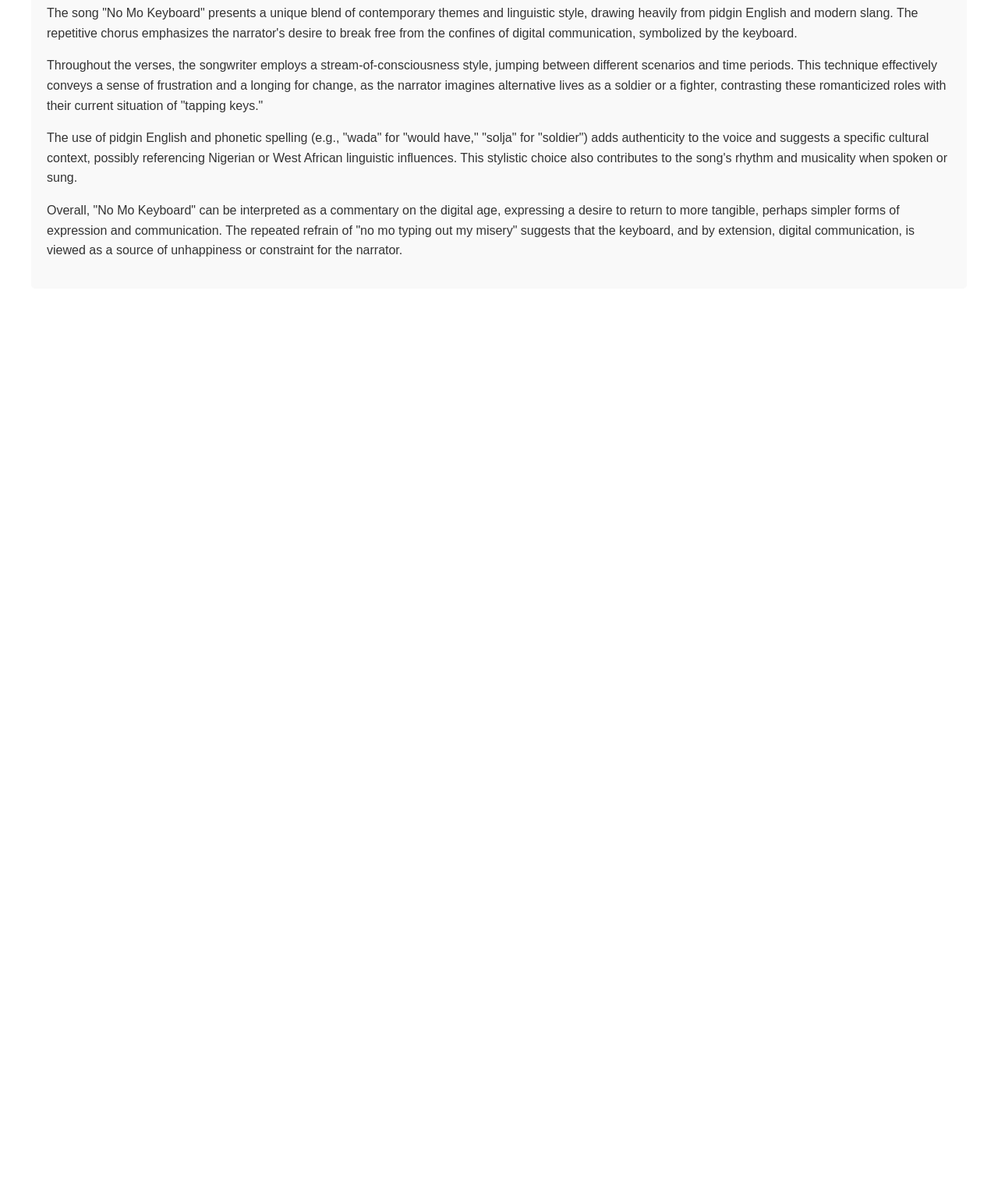
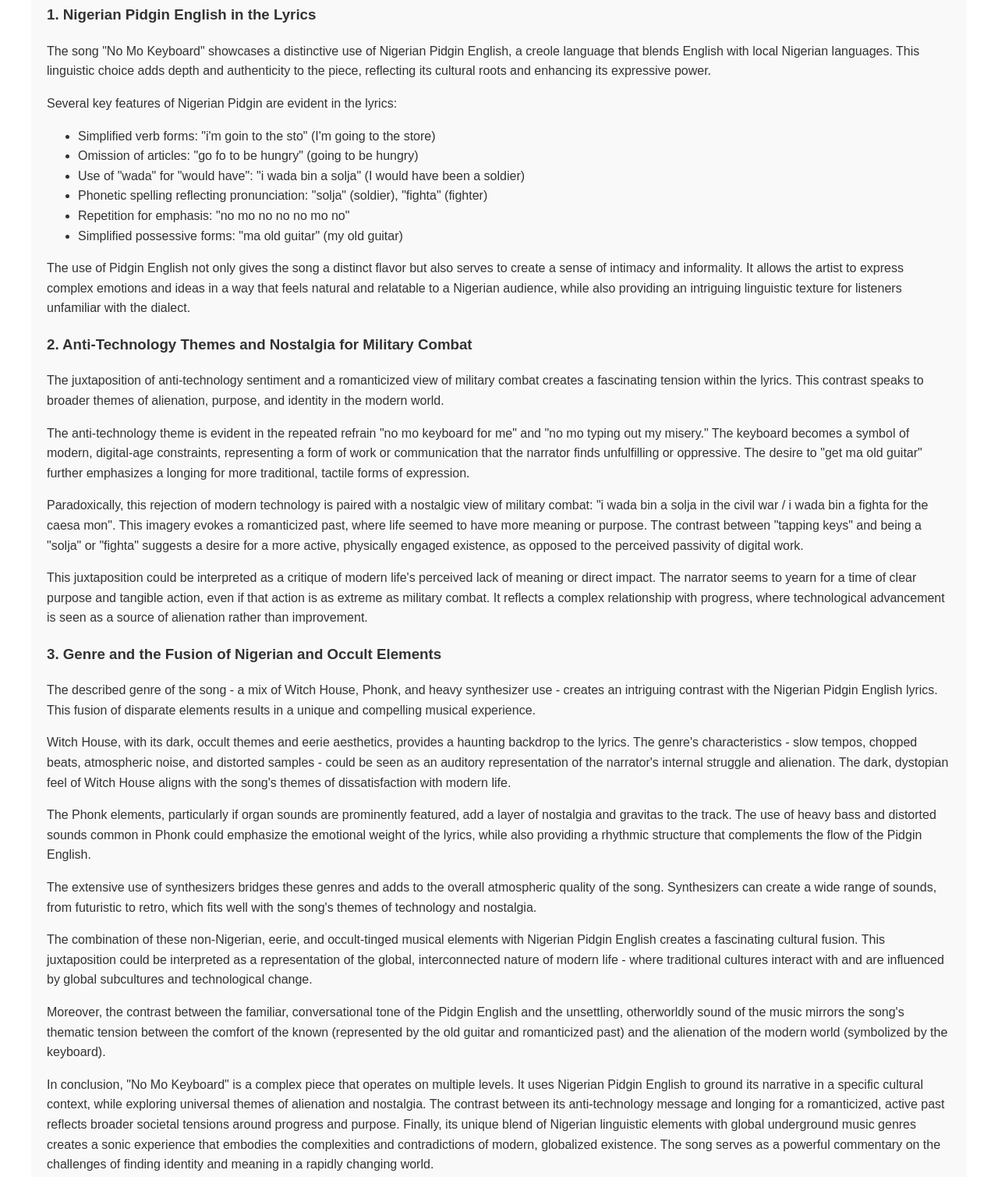
Before and after one commit to buildLittleWorlds/pidgin-audio, a plain HTML site: page index.html in a window 1280 px wide. Shown: the part 1340-2849 px from the top of the page at 78% size. Before the commit the page ends 1730 px from the top, so only its background shows below. Drawn offline with Linux system fonts and the light colour scheme.

Commit message:
Added analysis of genre of sound of witch house song

```diff
--- a/index.html
+++ b/index.html
@@ -90,13 +90,45 @@ no mo keyboard for me
 
     <div class="analysis">
         <h2>Song Analysis</h2>
-        <p>The song "No Mo Keyboard" presents a unique blend of contemporary themes and linguistic style, drawing heavily from pidgin English and modern slang. The repetitive chorus emphasizes the narrator's desire to break free from the confines of digital communication, symbolized by the keyboard.</p>
 
-        <p>Throughout the verses, the songwriter employs a stream-of-consciousness style, jumping between different scenarios and time periods. This technique effectively conveys a sense of frustration and a longing for change, as the narrator imagines alternative lives as a soldier or a fighter, contrasting these romanticized roles with their current situation of "tapping keys."</p>
+        <h3>1. Nigerian Pidgin English in the Lyrics</h3>
+        <p>The song "No Mo Keyboard" showcases a distinctive use of Nigerian Pidgin English, a creole language that blends English with local Nigerian languages. This linguistic choice adds depth and authenticity to the piece, reflecting its cultural roots and enhancing its expressive power.</p>
 
-        <p>The use of pidgin English and phonetic spelling (e.g., "wada" for "would have," "solja" for "soldier") adds authenticity to the voice and suggests a specific cultural context, possibly referencing Nigerian or West African linguistic influences. This stylistic choice also contributes to the song's rhythm and musicality when spoken or sung.</p>
+        <p>Several key features of Nigerian Pidgin are evident in the lyrics:</p>
+        <ul>
+            <li>Simplified verb forms: "i'm goin to the sto" (I'm going to the store)</li>
+            <li>Omission of articles: "go fo to be hungry" (going to be hungry)</li>
+            <li>Use of "wada" for "would have": "i wada bin a solja" (I would have been a soldier)</li>
+            <li>Phonetic spelling reflecting pronunciation: "solja" (soldier), "fighta" (fighter)</li>
+            <li>Repetition for emphasis: "no mo no no no mo no"</li>
+            <li>Simplified possessive forms: "ma old guitar" (my old guitar)</li>
+        </ul>
 
-        <p>Overall, "No Mo Keyboard" can be interpreted as a commentary on the digital age, expressing a desire to return to more tangible, perhaps simpler forms of expression and communication. The repeated refrain of "no mo typing out my misery" suggests that the keyboard, and by extension, digital communication, is viewed as a source of unhappiness or constraint for the narrator.</p>
+        <p>The use of Pidgin English not only gives the song a distinct flavor but also serves to create a sense of intimacy and informality. It allows the artist to express complex emotions and ideas in a way that feels natural and relatable to a Nigerian audience, while also providing an intriguing linguistic texture for listeners unfamiliar with the dialect.</p>
+
+        <h3>2. Anti-Technology Themes and Nostalgia for Military Combat</h3>
+        <p>The juxtaposition of anti-technology sentiment and a romanticized view of military combat creates a fascinating tension within the lyrics. This contrast speaks to broader themes of alienation, purpose, and identity in the modern world.</p>
+
+        <p>The anti-technology theme is evident in the repeated refrain "no mo keyboard for me" and "no mo typing out my misery." The keyboard becomes a symbol of modern, digital-age constraints, representing a form of work or communication that the narrator finds unfulfilling or oppressive. The desire to "get ma old guitar" further emphasizes a longing for more traditional, tactile forms of expression.</p>
+
+        <p>Paradoxically, this rejection of modern technology is paired with a nostalgic view of military combat: "i wada bin a solja in the civil war / i wada bin a fighta for the caesa mon". This imagery evokes a romanticized past, where life seemed to have more meaning or purpose. The contrast between "tapping keys" and being a "solja" or "fighta" suggests a desire for a more active, physically engaged existence, as opposed to the perceived passivity of digital work.</p>
+
+        <p>This juxtaposition could be interpreted as a critique of modern life's perceived lack of meaning or direct impact. The narrator seems to yearn for a time of clear purpose and tangible action, even if that action is as extreme as military combat. It reflects a complex relationship with progress, where technological advancement is seen as a source of alienation rather than improvement.</p>
+
+        <h3>3. Genre and the Fusion of Nigerian and Occult Elements</h3>
+        <p>The described genre of the song - a mix of Witch House, Phonk, and heavy synthesizer use - creates an intriguing contrast with the Nigerian Pidgin English lyrics. This fusion of disparate elements results in a unique and compelling musical experience.</p>
+
+        <p>Witch House, with its dark, occult themes and eerie aesthetics, provides a haunting backdrop to the lyrics. The genre's characteristics - slow tempos, chopped beats, atmospheric noise, and distorted samples - could be seen as an auditory representation of the narrator's internal struggle and alienation. The dark, dystopian feel of Witch House aligns with the song's themes of dissatisfaction with modern life.</p>
+
+        <p>The Phonk elements, particularly if organ sounds are prominently featured, add a layer of nostalgia and gravitas to the track. The use of heavy bass and distorted sounds common in Phonk could emphasize the emotional weight of the lyrics, while also providing a rhythmic structure that complements the flow of the Pidgin English.</p>
+
+        <p>The extensive use of synthesizers bridges these genres and adds to the overall atmospheric quality of the song. Synthesizers can create a wide range of sounds, from futuristic to retro, which fits well with the song's themes of technology and nostalgia.</p>
+
+        <p>The combination of these non-Nigerian, eerie, and occult-tinged musical elements with Nigerian Pidgin English creates a fascinating cultural fusion. This juxtaposition could be interpreted as a representation of the global, interconnected nature of modern life - where traditional cultures interact with and are influenced by global subcultures and technological change.</p>
+
+        <p>Moreover, the contrast between the familiar, conversational tone of the Pidgin English and the unsettling, otherworldly sound of the music mirrors the song's thematic tension between the comfort of the known (represented by the old guitar and romanticized past) and the alienation of the modern world (symbolized by the keyboard).</p>
+
+        <p>In conclusion, "No Mo Keyboard" is a complex piece that operates on multiple levels. It uses Nigerian Pidgin English to ground its narrative in a specific cultural context, while exploring universal themes of alienation and nostalgia. The contrast between its anti-technology message and longing for a romanticized, active past reflects broader societal tensions around progress and purpose. Finally, its unique blend of Nigerian linguistic elements with global underground music genres creates a sonic experience that embodies the complexities and contradictions of modern, globalized existence. The song serves as a powerful commentary on the challenges of finding identity and meaning in a rapidly changing world.</p>
     </div>
 </body>
 </html>
```
